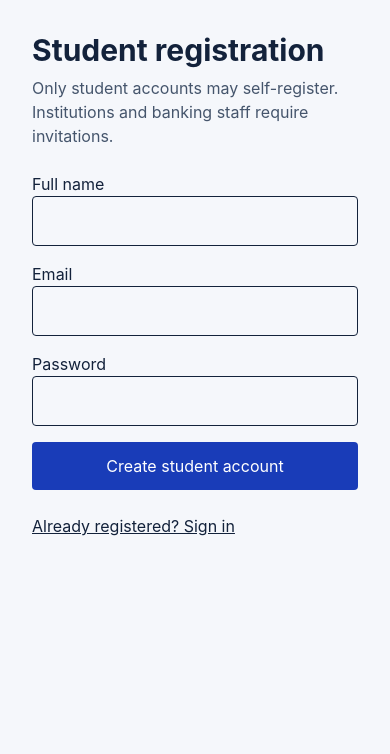
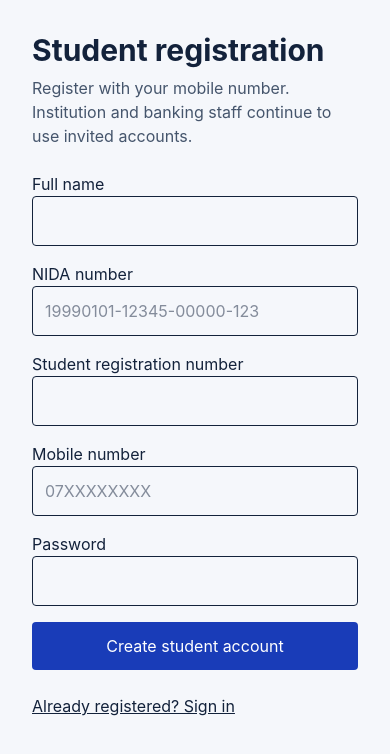
Before and after one commit to MbazaWeb/global-student-system, a React (Vite) app: page /register in a window 390 px wide. Shown: the top 754 px of the page. Built offline with nearby package versions, Linux system fonts and the light colour scheme; no server answers.

Commit message:
feat(auth): phone-based student signup with SMS confirmation

```diff
--- a/src/pages/Register.tsx
+++ b/src/pages/Register.tsx
@@ -2,14 +2,33 @@ import { useState, type FormEvent } from "react";
 import { Link, Navigate } from "react-router-dom";
 import { useAuth } from "../auth/AuthProvider";
 import { supabase } from "../lib/supabase";
+import { normalizeTzMsisdn } from "../integrations/mobile-money/phone";
+
 export default function Register(){
  const {user,loading}=useAuth();
- const [email,setEmail]=useState("");const [password,setPassword]=useState("");const [name,setName]=useState("");const [message,setMessage]=useState("");const [busy,setBusy]=useState(false);
+ const [name,setName]=useState("");const [nida,setNida]=useState("");const [registration,setRegistration]=useState("");const [phone,setPhone]=useState("");const [password,setPassword]=useState("");const [otp,setOtp]=useState("");const [step,setStep]=useState<"register"|"verify">("register");const [message,setMessage]=useState("");const [busy,setBusy]=useState(false);
  if(!loading&&user)return <Navigate to="/dashboard" replace/>;
- async function submit(e:FormEvent){e.preventDefault();setMessage("");if(!supabase){setMessage("Supabase configuration is required.");return;}setBusy(true);
- try{const {data,error}=await supabase.auth.signUp({email:email.trim(),password,options:{data:{display_name:name.trim()}}});
- if(error){setMessage(error.message);return;}
- setMessage(data.session?"Account created. Opening your student dashboard…":"Check your email for a confirmation link before signing in.");
- }catch{setMessage("Unable to connect. Please check your internet and try again.");}finally{setBusy(false);}}
- return <main className="mx-auto max-w-lg p-8"><h1 className="text-3xl font-bold">Student registration</h1><p className="text-slate-600 mt-2">Only student accounts may self-register. Institutions and banking staff require invitations.</p><form onSubmit={submit} className="grid gap-4 mt-6"><label>Full name<input required minLength={2} maxLength={100} className="block w-full border rounded p-3" value={name} onChange={e=>setName(e.target.value)}/></label><label>Email<input type="email" required autoComplete="email" className="block w-full border rounded p-3" value={email} onChange={e=>setEmail(e.target.value)}/></label><label>Password<input type="password" required minLength={8} autoComplete="new-password" className="block w-full border rounded p-3" value={password} onChange={e=>setPassword(e.target.value)}/></label>{message&&<p role="status">{message}</p>}<button disabled={busy||loading} className="bg-blue-800 text-white rounded p-3">{busy?"Creating account…":loading?"Checking session…":"Create student account"}</button></form><Link className="underline block mt-6" to="/login">Already registered? Sign in</Link></main>;
+ async function submit(e:FormEvent){e.preventDefault();setMessage("");if(!supabase){setMessage("Supabase configuration is required.");return;}
+ const mobile=normalizeTzMsisdn(phone);
+ if(!mobile){setMessage("Enter a valid Tanzanian mobile number.");return;}
+ if(!/^\d{8}-\d{5}-\d{5}-\d{3}$/.test(nida)){setMessage("NIDA format: 19990101-12345-00000-123");return;}
+ if(!registration.trim()){setMessage("Enter your student registration number.");return;}
+ setBusy(true);
+ try{
+ const {error}=await supabase.auth.signUp({phone:"+"+mobile,password,options:{data:{display_name:name.trim()}}});
+ if(error)throw error;
+ setStep("verify");setMessage("Account created. Enter the SMS verification code sent to your mobile number.");
+ }catch(e){setMessage(e instanceof Error?e.message:"Unable to register.");}finally{setBusy(false);}
+ }
+ async function verify(e:FormEvent){e.preventDefault();if(!supabase)return;const mobile=normalizeTzMsisdn(phone);if(!mobile)return;setBusy(true);setMessage("");
+ try{const {error}=await supabase.auth.verifyOtp({phone:"+"+mobile,token:otp.trim(),type:"sms"});if(error)throw error;setMessage("Mobile number verified. Your account is ready.");}catch(e){setMessage(e instanceof Error?e.message:"Verification failed.");}finally{setBusy(false);}}
+ return <main className="mx-auto max-w-lg p-8"><h1 className="text-3xl font-bold">Student registration</h1><p className="mt-2 text-slate-600">Register with your mobile number. Institution and banking staff continue to use invited accounts.</p>
+ {step==="register"?<form onSubmit={submit} className="mt-6 grid gap-4">
+ <label>Full name<input required minLength={2} maxLength={100} className="block w-full rounded border p-3" value={name} onChange={e=>setName(e.target.value)}/></label>
+ <label>NIDA number<input required placeholder="19990101-12345-00000-123" pattern="[0-9]{8}-[0-9]{5}-[0-9]{5}-[0-9]{3}" className="block w-full rounded border p-3" value={nida} onChange={e=>setNida(e.target.value)}/></label>
+ <label>Student registration number<input required maxLength={80} className="block w-full rounded border p-3" value={registration} onChange={e=>setRegistration(e.target.value)}/></label>
+ <label>Mobile number<input required type="tel" autoComplete="tel" placeholder="07XXXXXXXX" className="block w-full rounded border p-3" value={phone} onChange={e=>setPhone(e.target.value)}/></label>
+ <label>Password<input required type="password" minLength={8} autoComplete="new-password" className="block w-full rounded border p-3" value={password} onChange={e=>setPassword(e.target.value)}/></label>
+ {message&&<p role="status">{message}</p>}<button disabled={busy||loading} className="rounded bg-blue-800 p-3 text-white">{busy?"Creating account…":"Create student account"}</button></form>:<form onSubmit={verify} className="mt-6 grid gap-4"><p>Verification code sent to {phone}.</p><label>SMS verification code<input required inputMode="numeric" autoComplete="one-time-code" className="block w-full rounded border p-3" value={otp} onChange={e=>setOtp(e.target.value)}/></label>{message&&<p role="status">{message}</p>}<button disabled={busy} className="rounded bg-blue-800 p-3 text-white">{busy?"Verifying…":"Verify mobile number"}</button></form>}
+ <Link className="mt-6 block underline" to="/login">Already registered? Sign in</Link></main>;
 }
```
